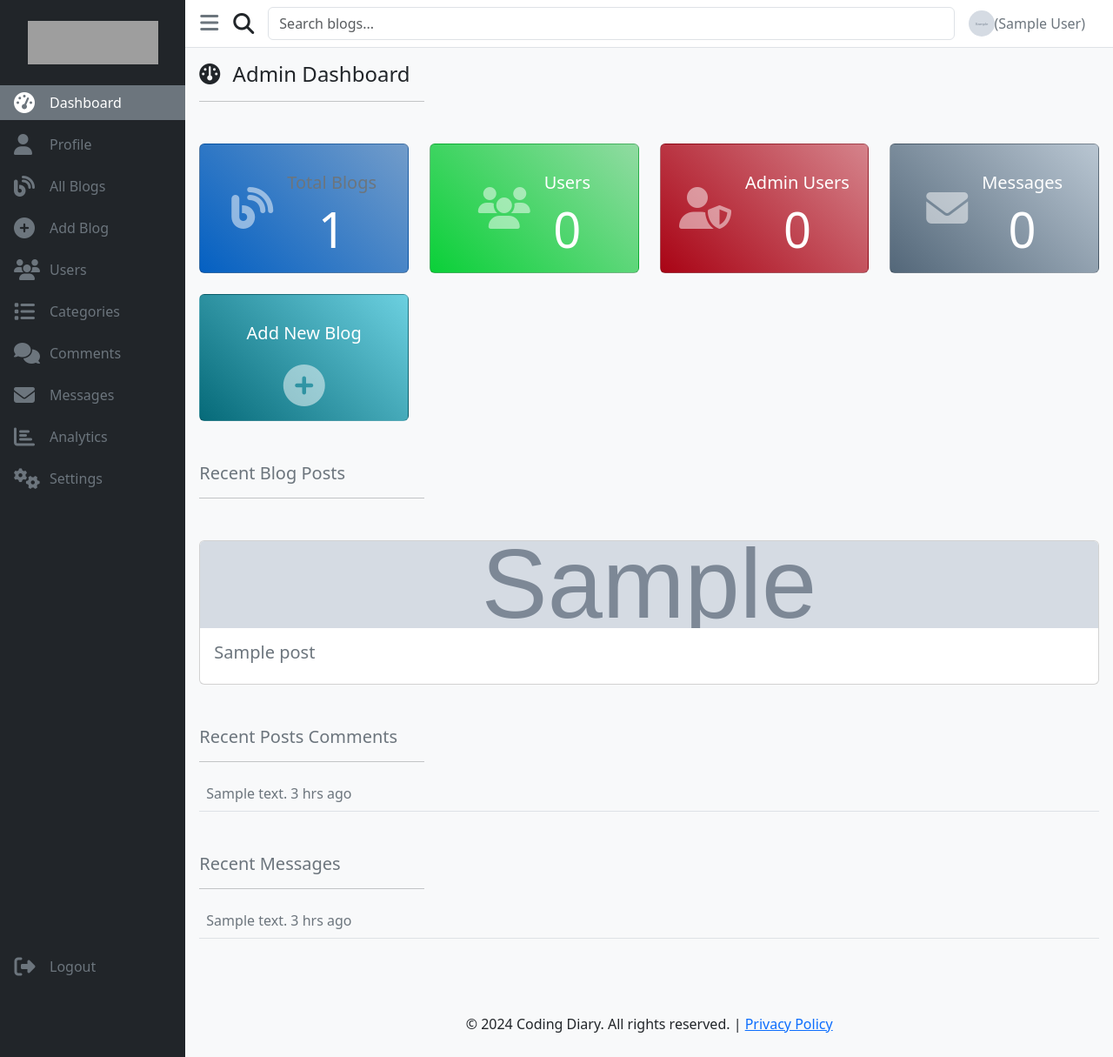
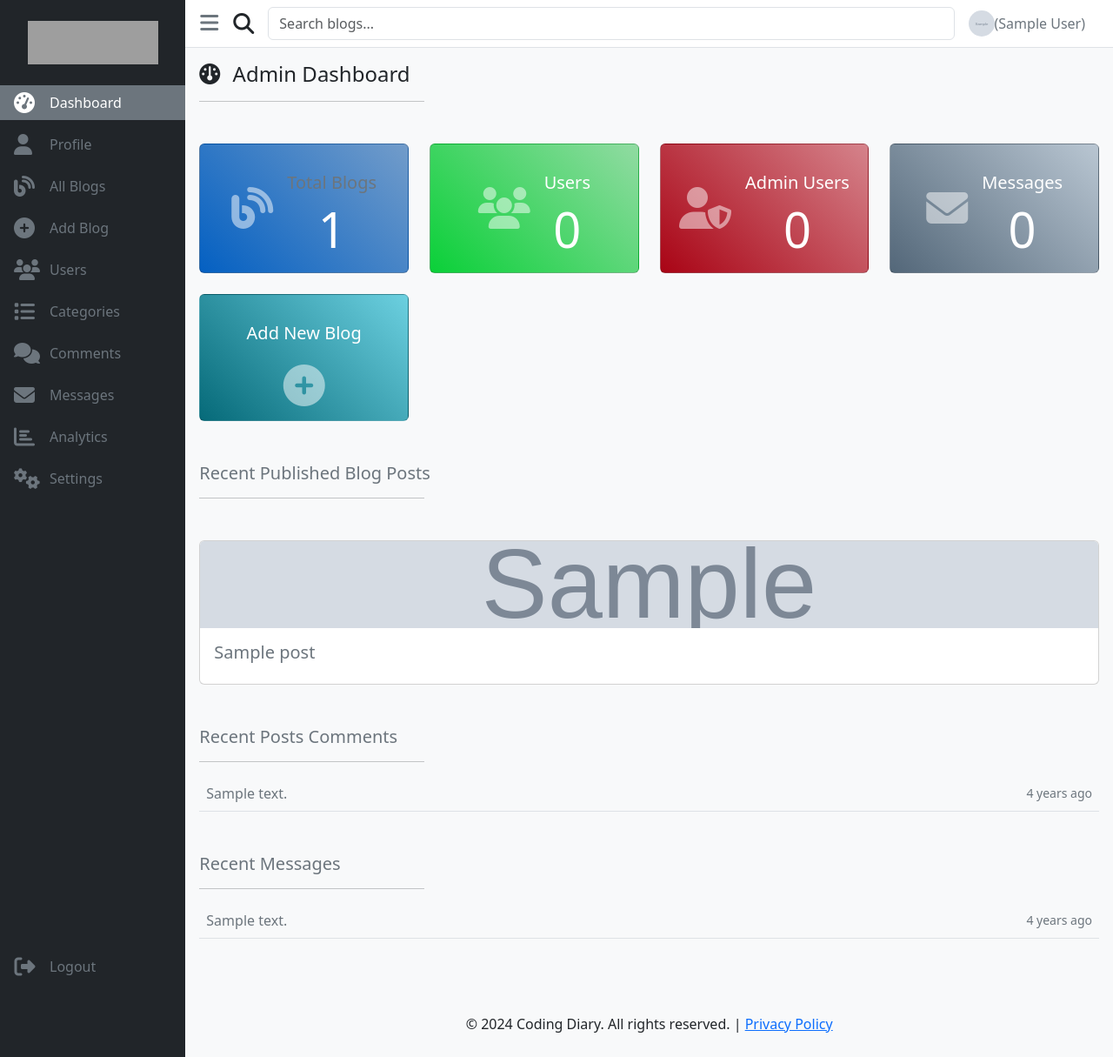
Before and after one commit to dev-dauth2026/coding-diary, a Laravel app: page /admin/dashboard in a window 1280 px wide. Shown: the whole page at 87% size. Run offline with Laravel 12, Linux system fonts and the light colour scheme; a user stored in the database is signed in; tables that the repository leaves empty hold one stand-in row (values such as "Sample post"); grey boxes marked "Sample" are stand-in pictures; parts of the project's set-up code (start-up, migrations or seed data) failed here and were passed over; some libraries are stand-ins or nearby versions; grey boxes are pictures that could not be loaded.

Commit message:
added link to the recent blog post and provided date format

```diff
--- a/app/Http/Controllers/admin/DashboardController.php
+++ b/app/Http/Controllers/admin/DashboardController.php
@@ -12,7 +12,7 @@ class DashboardController extends Controller
 {
     public function dashboard(){
         $totalPosts = Post::count();
-        $posts = Post::latest()->take(4)->get();
+        $posts = Post::where('status','published')->latest()->take(4)->get();
     // Retrieve users count with the specified role
         $totalUsers = User::whereHas('role', function($query){
             $query->where('name','customer');
--- a/app/Http/Controllers/admin/PostController.php
+++ b/app/Http/Controllers/admin/PostController.php
@@ -105,7 +105,7 @@ class PostController extends Controller
 
         $posts = $query->paginate($pagination_by);
 
-        return view('admin.allBlogs',compact('posts','statusOptions','status','categories','category'));
+        return view('admin.blogs',compact('posts','statusOptions','status','categories','category'));
 
     }
     // blog method ends
@@ -115,7 +115,7 @@ class PostController extends Controller
         $statusOptions = Post::getStatusOptions();
         $categories = Category::all();
 
-        return view('admin.createBlog', compact('auth','statusOptions', 'categories','adminUsers'));
+        return view('admin.create-blog', compact('auth','statusOptions', 'categories','adminUsers'));
     }
     //create method ends
 
--- a/resources/views/admin/dashboard.blade.php
+++ b/resources/views/admin/dashboard.blade.php
@@ -77,12 +77,12 @@
         </div>
         <section>
             <div class="mb-5">
-                <h5 class="text-secondary">Recent Blog Posts</h5>
+                <h5 class="text-secondary">Recent Published Blog Posts</h5>
                 <hr class="col-3 mb-5">
                 <div class="d-flex  gap-4 flex-wrap">
                     @foreach($posts as $post)
                     <div class="card flex-fill" style="width:15rem">
-                            <a href="#" class="text-decoration-none text-secondary">
+                         <a href="{{route('blog.detail',$post->id)}}" class="text-decoration-none text-secondary">
                             <img src="{{asset('storage/'. $post->image)}}" class="card-img-top " alt="{{$post->title}}" style="height: 100px; object-fit:cover;">
                             <div class="card-body">
                             <h5 class="card-title">{{ Str::limit(strip_tags($post->title), 30) }} </h5>
@@ -106,7 +106,10 @@
                     @foreach($posts as $post)
                     <div class="border-bottom p-2">
                         <a href="" class="text-decoration-none text-secondary">
-                            <p class="card-title">{{ Str::limit(strip_tags($post->content), 90) }} 3 hrs ago</p>
+                            <div class="d-flex justify-content-between align-items-center">
+                                <p class="card-title">{{ Str::limit(strip_tags($post->content), 90) }} </p>
+                                <small>{{$post->created_at->diffForHumans()}} </small>
+                            </div>
                         </a>
                     </div>
 
@@ -125,7 +128,11 @@
                     @foreach($posts as $post)
                     <div class="border-bottom p-2">
                         <a href="" class="text-decoration-none text-secondary">
-                            <p class="card-title">{{ Str::limit(strip_tags($post->content), 90) }} 3 hrs ago</p>
+                            <div class="d-flex justify-content-between align-items-center">
+                                <p class="card-title">{{ Str::limit(strip_tags($post->content), 90) }} </p>
+                                <small>{{$post->created_at->diffForHumans()}} </small>
+
+                            </div>
                         </a>
                     </div>
 
```
Also changed, not shown: resources/views/admin/create-blog.blade.php (+0 -9 lines).
